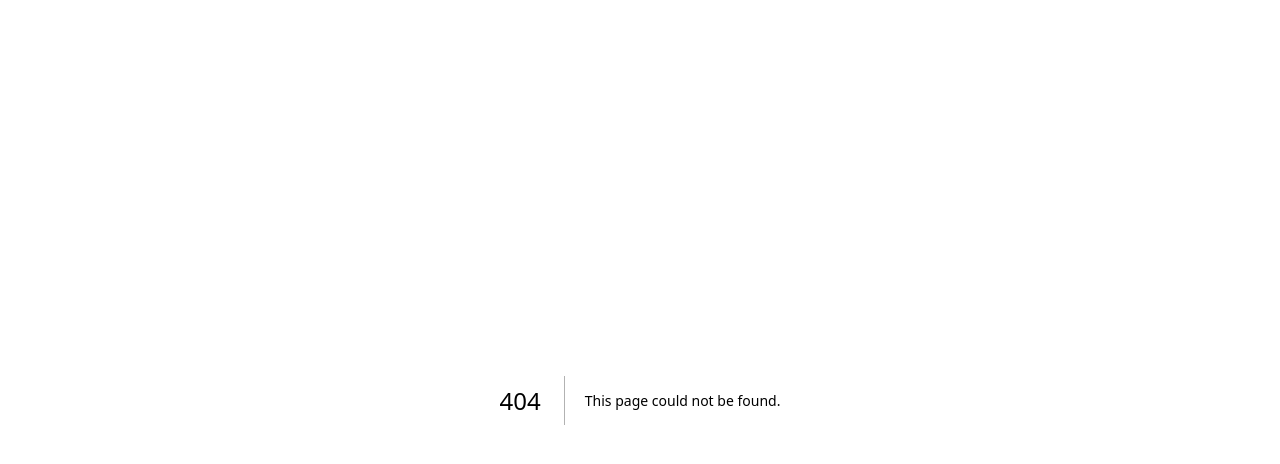
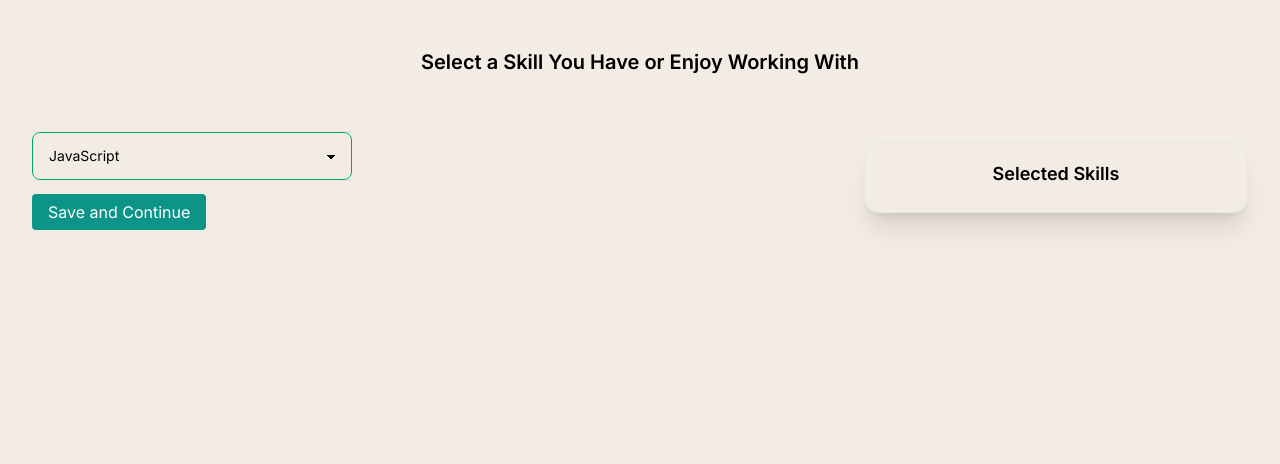
Before and after one commit to Tiemoue/intern-hub, a Next.js app: page /skill in a window 1280 px wide. Before the commit this address had no page. Shown: the top 464 px of the page. Built offline with nearby package versions, Linux system fonts and the light colour scheme.

Commit message:
[add] - salary,role,pay

```diff
--- a/app/location/page.tsx
+++ b/app/location/page.tsx
@@ -1,5 +1,7 @@
 'use client';
 import React, { useState } from 'react';
+import Link from 'next/link';
+
 
 const page = () => {
     const locations = [
@@ -10,7 +12,7 @@ const page = () => {
         "Washington D.C."
     ];
 
-    const [selectedLocations , setSelectedLocations] = useState<String[]>([]);
+    const [selectedLocations, setSelectedLocations] = useState<String[]>([]);
 
     const handleLocationChange = (location: string) => {
         if (selectedLocations.includes(location)) {
@@ -31,8 +33,11 @@ const page = () => {
     const isAllSelected = locations.length === selectedLocations.length;
 
     return (
+        <>
             <div className="container mx-auto my-8 p-4">
-            <h1 className="text-xl font-semibold mb-4">Select Your Preferred Locations</h1>
+                <h1 className="text-2xl font-semibold mb-4 text-center">Select Your Preferred Locations</h1>
+                <div className='mt-20'>
+                    <h2 className="text-lg font-semibold mb-2">Where would you like to work?</h2>
                     <div className="grid grid-cols-1 sm:grid-cols-2 md:grid-cols-3 lg:grid-cols-4 gap-4">
                         {locations.map((location, index) => (
                             <label key={index} className="flex items-center space-x-3">
@@ -54,9 +59,12 @@ const page = () => {
                             <span>Select All</span>
                         </label>
                     </div>
-            <button className="mt-4 px-4 py-2 bg-teal-600 text-white rounded hover:bg-teal-700" onClick={() => console.log(selectedLocations)}> Save and Continue</button>
+                    <div className='mt-5' >
+                        <Link href="/skill" className="mt-4 px-4 py-2 bg-teal-600 text-white rounded hover:bg-teal-700" onClick={() => console.log(selectedLocations)}> Save and Continue</Link>
                     </div>
-
+                </div>
+            </div>
+        </>
     );
 };
 
--- /dev/null
+++ b/app/role/page.tsx
@@ -0,0 +1,46 @@
+'use client';
+import React, { useState } from 'react';
+import Link from 'next/link';
+
+const RoleSelectionPage = () => {
+    const roleLevels = [
+        "Internship",
+        "New Grad",
+        "Junior",
+    ];
+
+    const [selectedRoleLevels, setSelectedRoleLevels] = useState<String[]>([]);
+
+    const handleRoleLevelChange = (level: string) => {
+        if (selectedRoleLevels.includes(level)) {
+            setSelectedRoleLevels(selectedRoleLevels.filter(l => l !== level));
+        } else {
+            setSelectedRoleLevels([...selectedRoleLevels, level]);
+        }
+    };
+
+    return (
+        <div className="container mx-auto my-8 p-4">
+            <h1 className="text-xl font-semibold mb-4 text-center">Select Your Preferred Role Levels</h1>
+            <div className='mt-10'>
+            <h2 className="text-lg font-semibold mb-2">What level of roles are you looking for?</h2>
+            <div className="grid grid-cols-1 sm:grid-cols-2 md:grid-cols-3 lg:grid-cols-4 gap-4">
+                {roleLevels.map((level, index) => (
+                    <label key={index} className="flex items-center space-x-3">
+                        <input
+                            type="checkbox"
+                            className=''
+                            checked={selectedRoleLevels.includes(level)}
+                            onChange={() => handleRoleLevelChange(level)}
+                        />
+                        <span>{level}</span>
+                    </label>
+                ))}
+            </div>
+            </div>
+            <Link href="/salary" className="btn mt-4 px-4 py-2 bg-teal-600 text-white rounded hover:bg-teal-700" onClick={() => console.log(selectedRoleLevels)}> Save and Continue</Link>
+        </div>
+    );
+};
+
+export default RoleSelectionPage;
--- /dev/null
+++ b/app/salary/page.tsx
@@ -0,0 +1,28 @@
+'use client';
+import React, { useState } from 'react';
+
+const Page = () => {
+    // State to hold the selected salary value
+    const [salary, setSalary] = useState(50000); // Default starting salary
+
+    return (
+        <div className="flex justify-center min-h-screen"> {/* Adjusted for vertical centering */}
+            <div className="container mx-auto p-4 flex flex-col items-center m-10">
+                <h1 className="text-xl font-semibold text-center mb-4">What is your minimum expected salary?</h1>
+                <div className="flex flex-col items-center justify-center border w-1/3 border-teal-600 p-4 rounded-lg shadow mt-10"> {/* Centering the slider */}
+                    <span className="text-lg mt-2 stat-value">${salary.toLocaleString()}K</span>
+                    <input
+                        type="range"
+                        min="30000" // Minimum salary
+                        max="200000" // Maximum salary
+                        value={salary}
+                        onChange={(e) => setSalary(Number(e.target.value))}
+                        className="w-full max-w-lg"
+                    />
+                </div>
+            </div>
+        </div>
+    );
+};
+
+export default Page;
--- /dev/null
+++ b/app/skill/page.tsx
@@ -0,0 +1,68 @@
+'use client';
+import React, { useState } from 'react';
+import Link from 'next/link';
+
+const page = () => {
+    const skills = [
+        "JavaScript", "Python", "React", "Node.js", "Django", "Ruby on Rails",
+        "SQL", "NoSQL", "Cloud Services (AWS, GCP, Azure)", "Docker", "Kubernetes",
+        "Machine Learning", "Data Analysis", "UI/UX Design", "Graphic Design",
+        "Project Management", "Agile Methodologies", "C++", "Java", "Swift",
+        "Kotlin", "Flutter", "React Native", "Angular", "Vue.js", "PHP", "Laravel",
+        "WordPress", "SEO Optimization", "Content Creation", "Social Media Marketing",
+        "Cybersecurity", "Blockchain", "Artificial Intelligence", "Data Science",
+        "Electrical Engineering", "Mechanical Design", "3D Modeling"
+    ];
+
+    const [selectedSkills, setSelectedSkills] = useState<string[]>([]);
+
+    const handleSkillChange = (skill: string) => {
+        if (selectedSkills.includes(skill)) {
+            setSelectedSkills(selectedSkills.filter(s => s !== skill));
+        } else {
+            setSelectedSkills([...selectedSkills, skill]);
+        }
+        console.log(selectedSkills);
+    };
+
+    return (
+
+        <div className="container mx-auto my-8 p-4">
+            <h1 className="text-xl font-semibold text-center mb-10">Select a Skill You Have or Enjoy Working With</h1>
+            <div className='flex items-center p-4'>
+                <div className='flex-grow'>
+                    <select
+                        className="select select-success w-full max-w-xs bg-transparent"
+                        onChange={(e) => handleSkillChange(e.target.value)}
+                    >
+                        <option disabled defaultValue="">Select a skill</option>
+                        {skills.map((skill, index) => (
+                            <option key={index} value={skill}>{skill}</option>
+                        ))}
+                    </select>
+                    <div className='mt-5'>
+                        <Link href="/role"
+                            className="mt-4 px-4 py-2 bg-teal-600 text-white rounded hover:bg-teal-700">Save and Continue
+                        </Link>
+                    </div>
+                </div>
+
+                {/* Invisible Spacer */}
+                <div className='flex-grow-0'></div>
+
+                <div className='w-96 overflow-hidden rounded-2xl border shadow-xl  p-4 flex-none'>
+                    <h2 className="text-lg font-semibold mb-2 text-center">Selected Skills</h2>
+                    <div className="grid grid-cols-1 sm:grid-cols-2 md:grid-cols-3 lg:grid-cols-4 gap-4">
+                        {selectedSkills.map((skill, index) => (
+                            <button key={index} className="bg-teal-600 hover:bg-teal-700 text-gray-50 text-start text-xs px-2 py-1 rounded overflow-auto inline-flex items-center justify-start">
+                                {skill}
+                            </button>
+                        ))}
+                    </div>
+                </div>
+            </div>
+        </div>
+    );
+};
+
+export default page;
```
Lines whose indentation alone changed are shown as unchanged.
